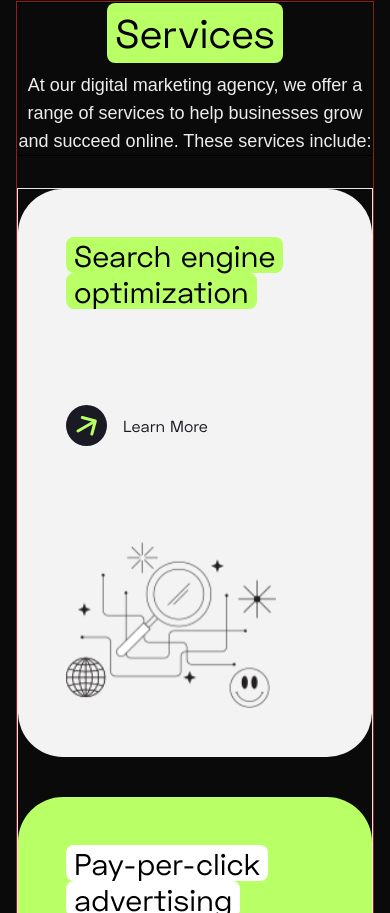
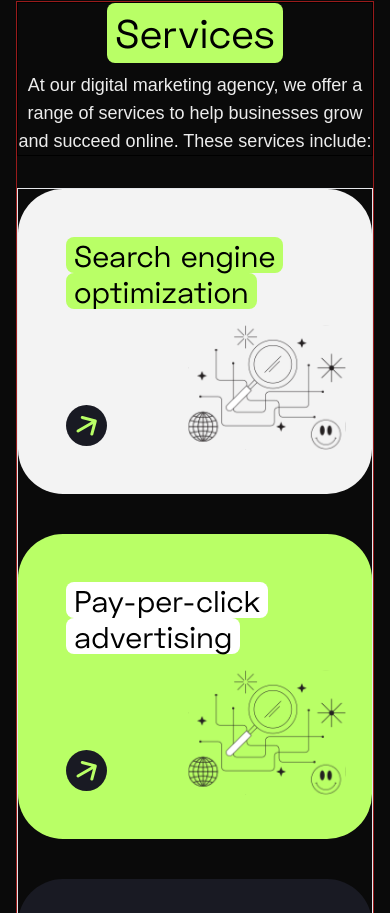
Before and after one commit to MarceloRodriguesOliveira/dev-service-hub, a Next.js app: page / in a window 390 px wide. Shown: the part 811-1724 px from the top of the page. Built offline with nearby package versions, Linux system fonts and the light colour scheme.

Commit message:
style: card section mostly finished

```diff
--- a/app/components/card/card.tsx
+++ b/app/components/card/card.tsx
@@ -15,7 +15,12 @@ export default function Card({
     <>
       <MiniLabel upperText={upperText} bottomText={bottomText} index={index} />
       <LearnMore index={index} />
-      <Magnifier />
+      <div
+        className="absolute scale-75 lg:scale-100 right-0 bottom-0 top-28 lg:right-[50px] lg:top-[72px]
+      "
+      >
+        <Magnifier />
+      </div>
     </>
   );
 }
--- a/app/components/card/learn.tsx
+++ b/app/components/card/learn.tsx
@@ -21,7 +21,7 @@ export default function LearnMore({ index }: { index: number }) {
       </svg>
 
       <p
-        className={`font-grotesk text-x font-light leading-7 ${
+        className={`font-grotesk text-x font-light leading-7 hidden md:block ${
           index == 2 || index == 5 ? "text-white" : "text-dark"
         }`}
       >
--- a/app/components/servicesection/ServiceSection.tsx
+++ b/app/components/servicesection/ServiceSection.tsx
@@ -43,7 +43,7 @@ export default function ServiceSection() {
       <div className="border border-red grid grid-cols-1 lg:grid-cols-2 gap-10">
         {cardInfo.map((item, index) => (
           <div
-            className={`rounded-[45px] p-12 w-full max-w-[600px] mx-auto flex flex-col space-between gap-24 ${
+            className={`rounded-[45px] p-12 w-full max-w-[600px] mx-auto flex flex-col space-between gap-24 relative ${
               colors[index % colors.length]
             } `}
             key={index}
```
